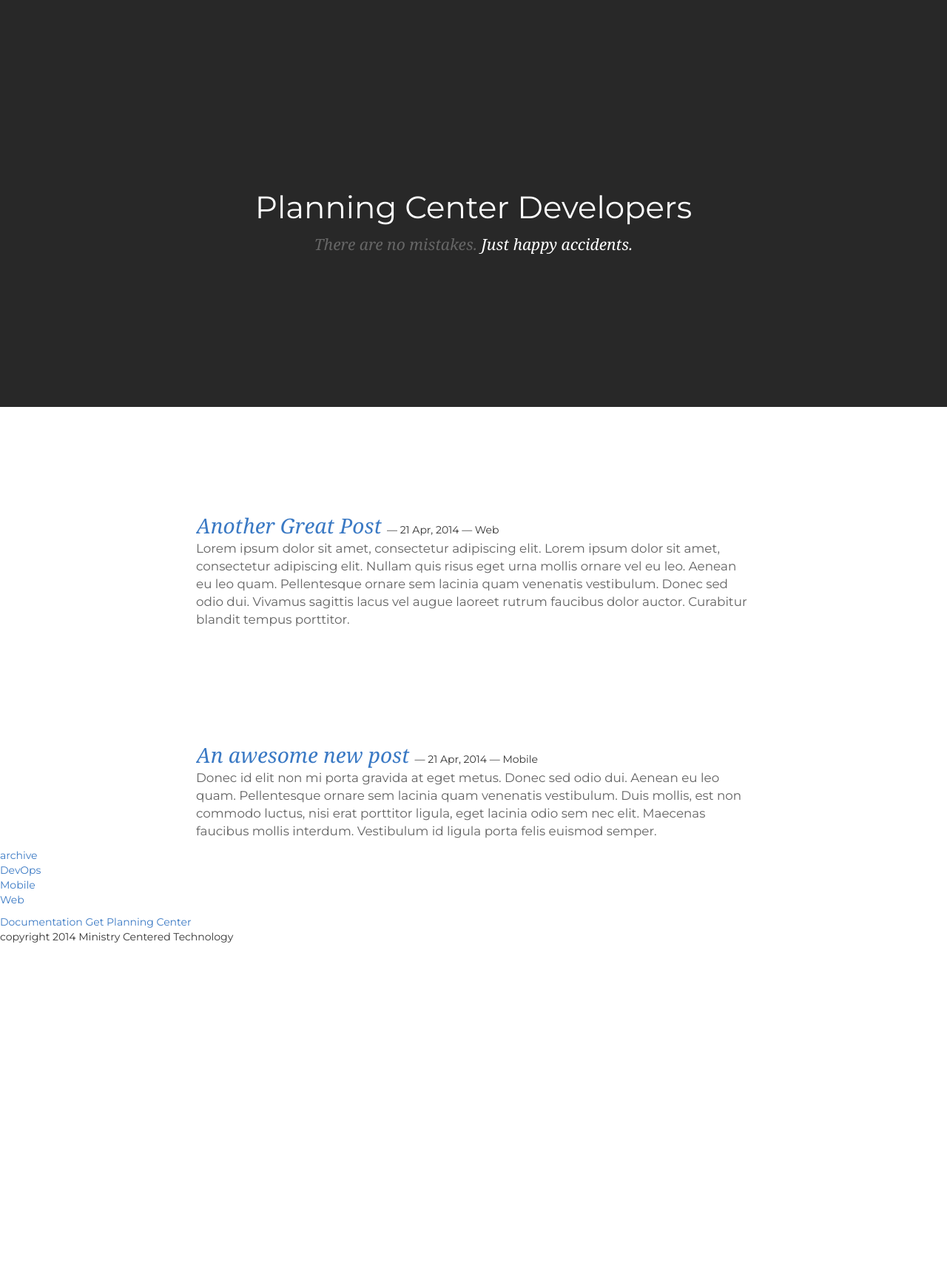
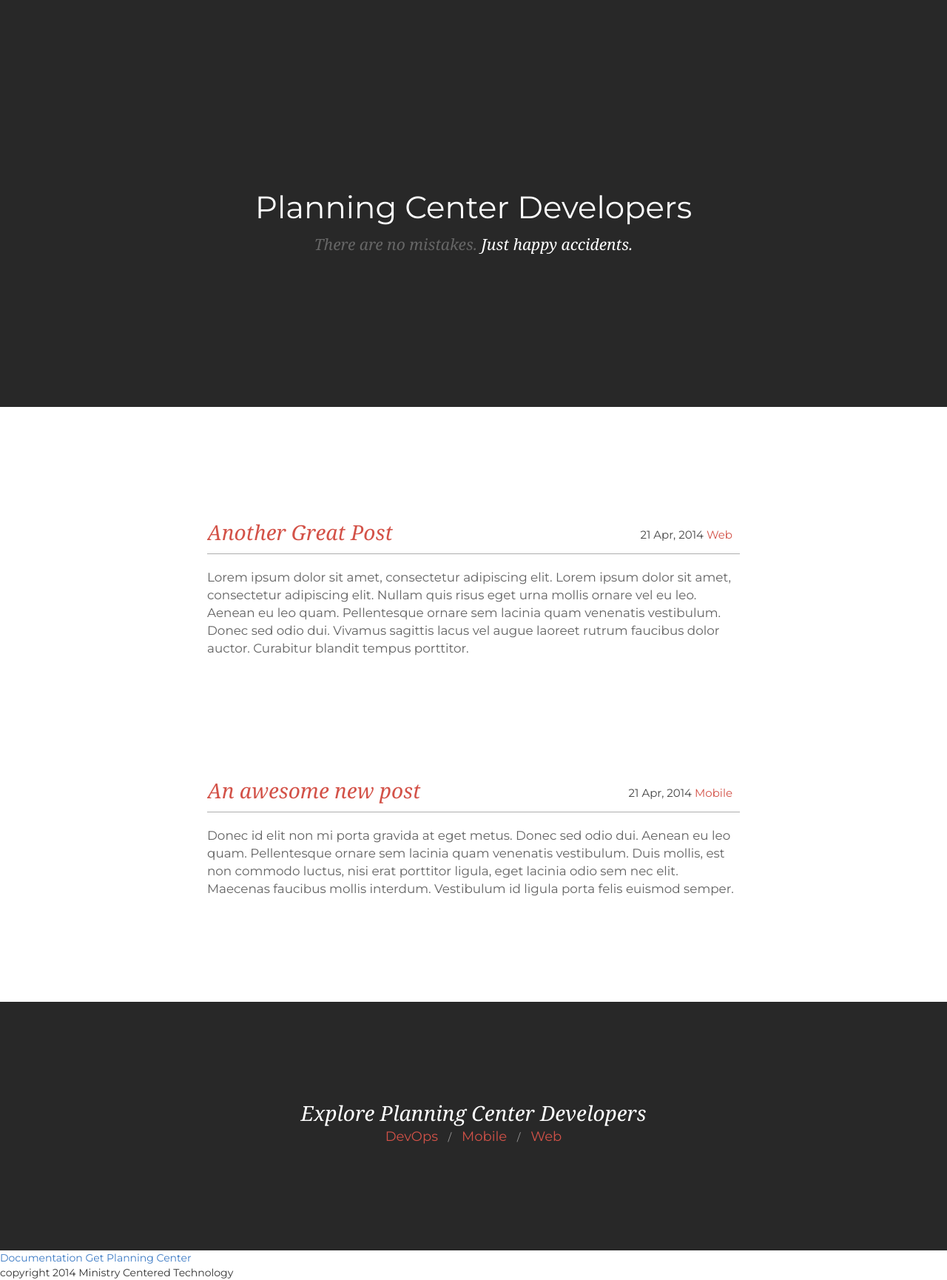
Before and after one commit to planningcenter/developers, a Jekyll site: the page built from index.html, in a window 1280 px wide. Shown: the whole page at 74% size. Built offline with Jekyll 4.4.1, drawn with Linux system fonts in a browser that asks for light colours; Markdown is read by kramdown in place of the engine named in the settings; before the commit the page ends 1276 px from its top, so only the background shows below that.

Commit message:
more styles here too

```diff
--- a/_includes/footer.html
+++ b/_includes/footer.html
@@ -1,9 +1,13 @@
-<a href="/archive.html">archive</a>
+<div id="archive-section">
+<a class="archive-title" href="/archive.html">Explore Planning Center Developers</a>
 <ul class="teams">
   <li><a href="/teams/devops.html">DevOps</a></li>
+  /
   <li><a href="/teams/mobile.html">Mobile</a></li>
+  /
   <li><a href="/teams/web.html">Web</a></li>
 </ul>
+</div>
 
 <a href="https://github.com/ministrycentered/developers">Documentation</a>
 <a href="http://get.planningcenteronline.com">Get Planning Center</a>
--- a/_includes/post_list.html
+++ b/_includes/post_list.html
@@ -5,11 +5,11 @@
     </a>
     <span class="meta">
       <span class="date">
-        &mdash; {{ post.date | date: "%d %b, %Y" }}
+        {{ post.date | date: "%d %b, %Y" }}
       </span>
       {% if post.team %}
         <span class="team">
-          &mdash; {{ post.team | capitalize }}
+          {{ post.team | capitalize }}
         </span>
       {% endif %}
     </span>
--- a/_layouts/default.html
+++ b/_layouts/default.html
@@ -28,10 +28,8 @@
         {{ content }}
       </div>
 
-      <div class="row footer">
-        <div class="col-lg-12">
-          {% include footer.html %}
-        </div>
+      <div class="footer">
+        {% include footer.html %}
       </div>
     </body>
 </html>
--- a/_layouts/post.html
+++ b/_layouts/post.html
@@ -7,10 +7,10 @@ layout: default
   <div class="meta">
     <span="date">{{ page.date | date_to_string }}</span>
     {% if page.team %}
-      &mdash; {{ page.team | capitalize }}
+      {{ page.team | capitalize }}
     {% endif %}
     {% if page.author %}
-      &mdash; {{ page.author }}
+      {{ page.author }}
     {% endif %}
   </div>
 
--- a/assets/css/main.css
+++ b/assets/css/main.css
@@ -17,6 +17,10 @@ a {
   color: #3A79C4;
 }
 
+body .row
+{
+  margin: 0px;
+}
 
 /* Sections */
 .header
@@ -75,21 +79,13 @@ a {
   font-family: Georgia;
   font-size: 2em;
   font-style: italic;
+  color: #d35248;
 }
 
 #content .posts p
 {
   color: #626262;
   font-size: 1.2em;
-}
-
-div.post div.meta
-{
-
-}
-div.post img
-{
-
 }
 
 /* Post Lists */
@@ -99,11 +95,67 @@ div.post img
   display: block;
   overflow: auto;
 }
-div.list-post div.body
+.list-post .title
 {
+  position: relative;
+  border-bottom: 1px solid #aeaeae;
+  margin-bottom: 20px;
+  display: block;
+  overflow: auto;
+  padding: 9px 0px;
+}
+.list-post span.meta
+{
+  position: absolute;
+  top: 22px;
+  right: 10px;
+  font-size: 15px;
+}
 
+.list-post .title .meta .date
+{
+  color: #454545;
 }
-div.list-post span.meta
+
+.list-post .title .meta .team
 {
+  color: #d35248;
+}
 
+/* Footer Styles */
+
+
+#archive-section
+{
+  background-color: #282828;
+  text-align: center;
+  padding: 130px 0px;
+  margin-top: 130px;
 }
+
+#archive-section ul.teams
+{
+  color: #9c9c9c;
+}
+
+#archive-section ul.teams li
+{
+  list-style: none;
+  display: inline;
+  font-size: 18px;
+  padding: 0px 10px;
+}
+
+#archive-section ul.teams li a
+{
+  color: #d35248;
+}
+
+
+.archive-title
+{
+  color: #fff;
+  font-size: 2em;
+  font-family: Georgia;
+  font-style: italic;
+}
```
